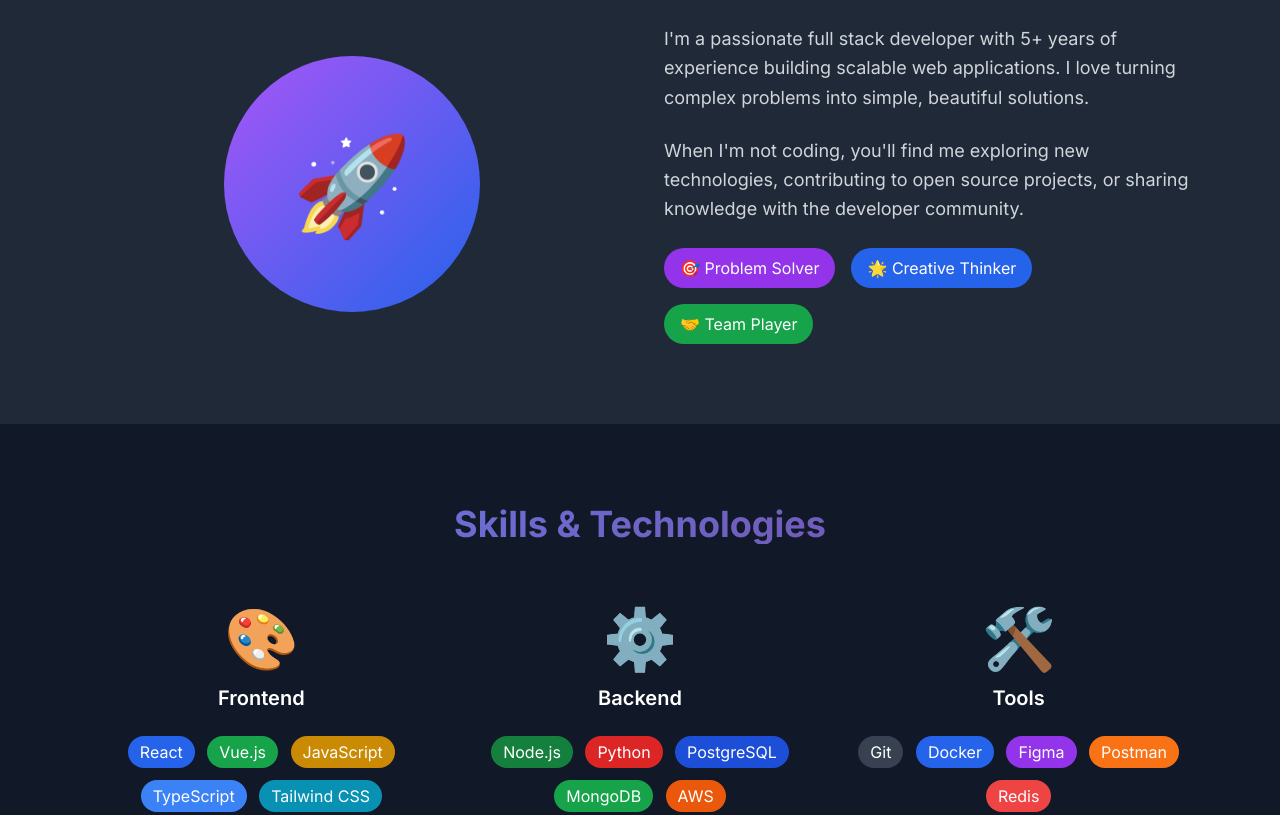
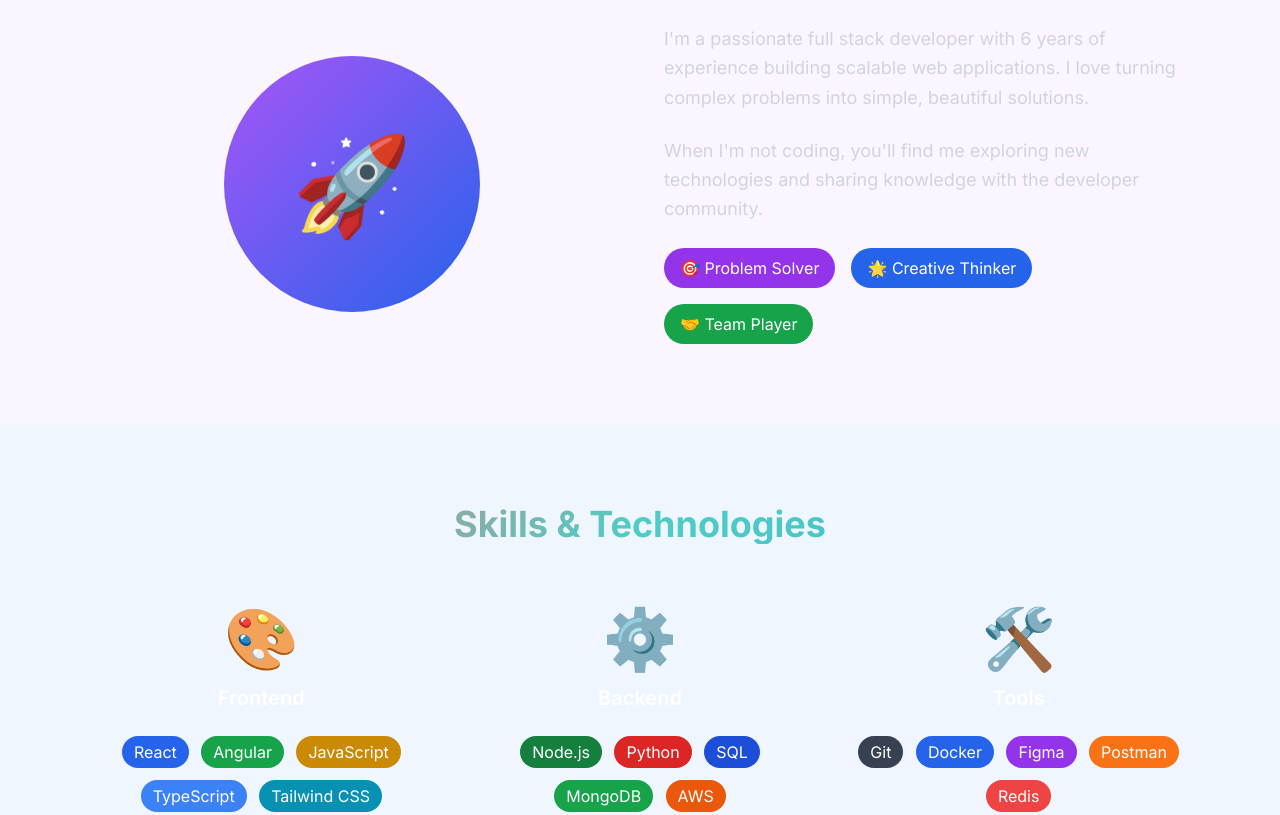
Before and after one commit to sriniva5/sriniva5.github.io, a plain HTML site: page index.html in a window 1280 px wide. Shown: the part 960-1775 px from the top of the page. Drawn offline with nearby package versions, Linux system fonts and the light colour scheme.

Commit message:
Upgrade colors

```diff
--- a/index.html
+++ b/index.html
@@ -17,7 +17,7 @@
         }
 
         .gradient-text {
-            background: linear-gradient(135deg, #667eea 0%, #764ba2 100%);
+            background: linear-gradient(135deg, #ff6b6b 0%, #4ecdc4 50%, #45b7d1 100%);
             -webkit-background-clip: text;
             -webkit-text-fill-color: transparent;
             background-clip: text;
@@ -118,7 +118,7 @@
     </section>
 
     <!-- About Section -->
-    <section id="about" class="py-20 bg-gray-800">
+    <section id="about" class="py-20 bg-purple-50">
         <div class="max-w-6xl mx-auto px-6">
             <h2 class="text-4xl font-bold text-center mb-16 gradient-text">About Me</h2>
             <div class="grid md:grid-cols-2 gap-12 items-center">
@@ -129,12 +129,11 @@
                 </div>
                 <div class="space-y-6">
                     <p class="text-lg text-gray-300 leading-relaxed">
-                        I'm a passionate full stack developer with 5+ years of experience building scalable web applications.
+                        I'm a passionate full stack developer with 6 years of experience building scalable web applications.
                         I love turning complex problems into simple, beautiful solutions.
                     </p>
                     <p class="text-lg text-gray-300 leading-relaxed">
-                        When I'm not coding, you'll find me exploring new technologies, contributing to open source projects,
-                        or sharing knowledge with the developer community.
+                        When I'm not coding, you'll find me exploring new technologies and sharing knowledge with the developer community.
                     </p>
                     <div class="flex flex-wrap gap-4 mt-8">
                         <div class="bg-purple-600 px-4 py-2 rounded-full">🎯 Problem Solver</div>
@@ -147,7 +146,7 @@
     </section>
 
     <!-- Skills Section -->
-    <section id="skills" class="py-20 bg-gray-900">
+    <section id="skills" class="py-20 bg-blue-50">
         <div class="max-w-6xl mx-auto px-6">
             <h2 class="text-4xl font-bold text-center mb-16 gradient-text">Skills & Technologies</h2>
 
@@ -157,7 +156,7 @@
                     <h3 class="text-xl font-semibold mb-4">Frontend</h3>
                     <div class="space-y-2">
                         <div class="tech-badge bg-blue-600 px-3 py-1 rounded-full inline-block m-1">React</div>
-                        <div class="tech-badge bg-green-600 px-3 py-1 rounded-full inline-block m-1">Vue.js</div>
+                        <div class="tech-badge bg-green-600 px-3 py-1 rounded-full inline-block m-1">Angular</div>
                         <div class="tech-badge bg-yellow-600 px-3 py-1 rounded-full inline-block m-1">JavaScript</div>
                         <div class="tech-badge bg-blue-500 px-3 py-1 rounded-full inline-block m-1">TypeScript</div>
                         <div class="tech-badge bg-cyan-600 px-3 py-1 rounded-full inline-block m-1">Tailwind CSS</div>
@@ -170,7 +169,7 @@
                     <div class="space-y-2">
                         <div class="tech-badge bg-green-700 px-3 py-1 rounded-full inline-block m-1">Node.js</div>
                         <div class="tech-badge bg-red-600 px-3 py-1 rounded-full inline-block m-1">Python</div>
-                        <div class="tech-badge bg-blue-700 px-3 py-1 rounded-full inline-block m-1">PostgreSQL</div>
+                        <div class="tech-badge bg-blue-700 px-3 py-1 rounded-full inline-block m-1">SQL</div>
                         <div class="tech-badge bg-green-600 px-3 py-1 rounded-full inline-block m-1">MongoDB</div>
                         <div class="tech-badge bg-orange-600 px-3 py-1 rounded-full inline-block m-1">AWS</div>
                     </div>
@@ -237,7 +236,7 @@
     </section>
 
     <!-- Projects Section -->
-    <section id="projects" class="py-20 bg-gray-800">
+    <section id="projects" class="py-20 bg-pink-50">
         <div class="max-w-6xl mx-auto px-6">
             <h2 class="text-4xl font-bold text-center mb-16 gradient-text">Featured Projects</h2>
 
@@ -306,7 +305,7 @@
     </section>
 
     <!-- Contact Section -->
-    <section id="contact" class="py-20 bg-gray-900">
+    <section id="about" class="py-20 bg-purple-50">
         <div class="max-w-4xl mx-auto px-6">
             <h2 class="text-4xl font-bold text-center mb-16 gradient-text">Let's Work Together</h2>
 
@@ -366,7 +365,7 @@
     <!-- Footer -->
     <footer class="bg-gray-800 py-8 border-t border-gray-700">
         <div class="max-w-6xl mx-auto px-6 text-center">
-            <p class="text-gray-400">© 2024 Ananya Srinivasan. Built with passion and lots of chai ☕</p>
+            <p class="text-gray-400">© 2025 Ananya Srinivasan. Built with passion and lots of chai ☕</p>
         </div>
     </footer>
 
```
